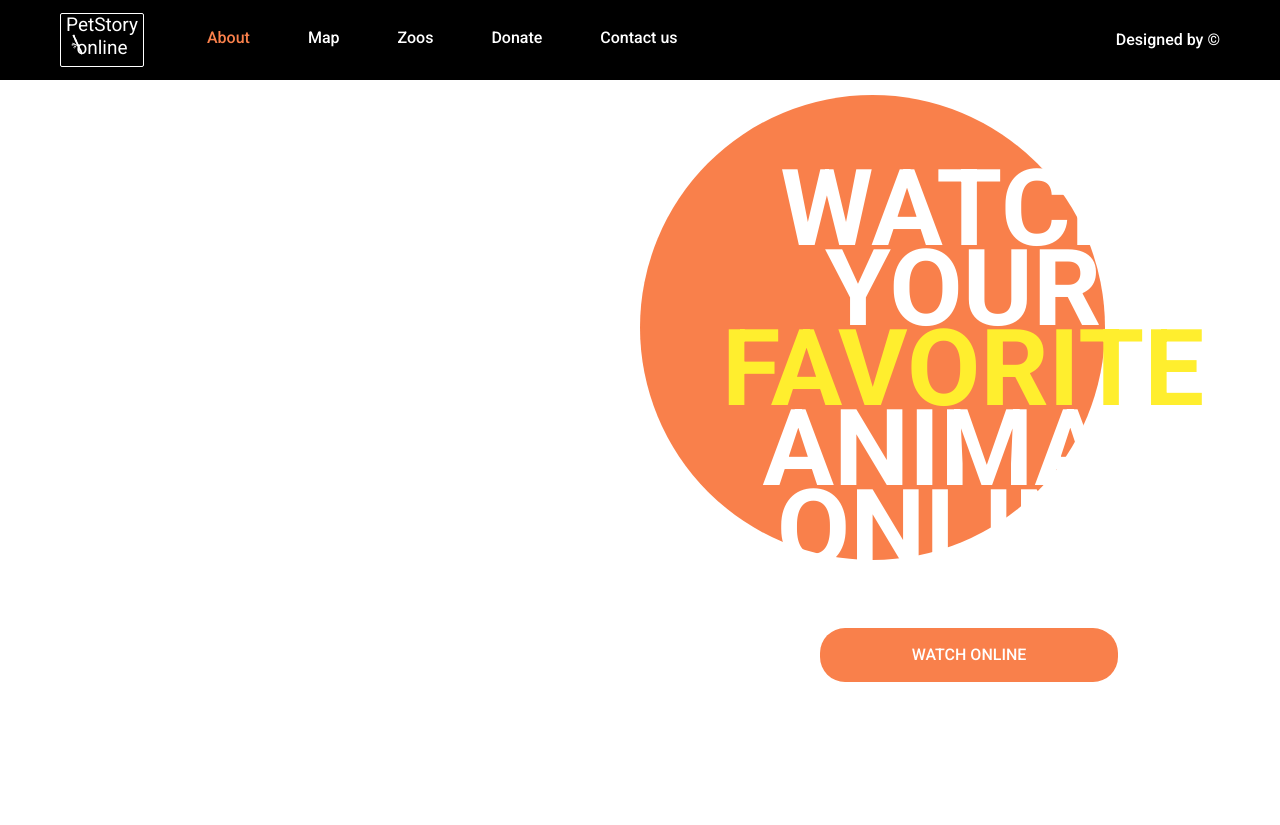
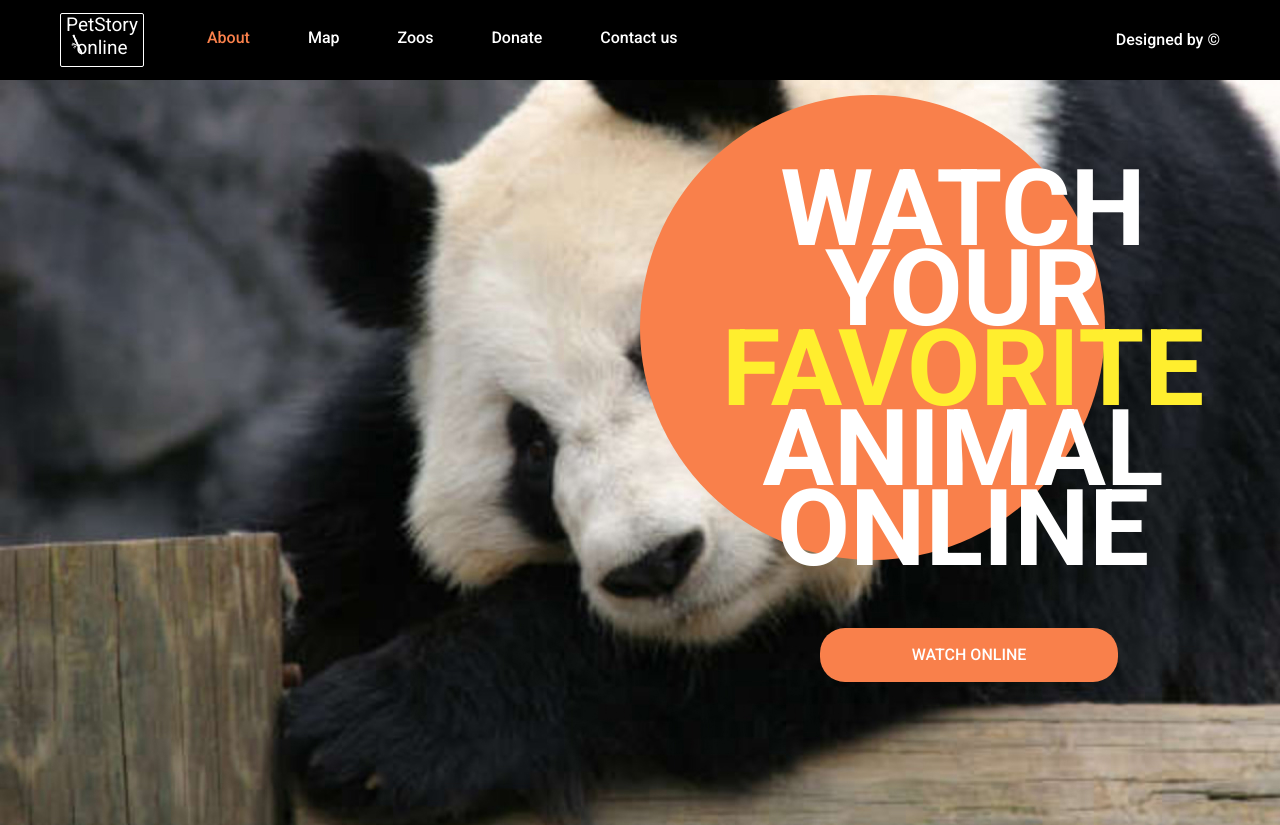
Before and after one commit to bilokrylets/online-zoo-layout, a plain HTML site: page pages/index.html in a window 1280 px wide. Shown: the top 825 px of the page. Drawn offline with Linux system fonts and the light colour scheme.

Commit message:
github pages css bg update

```diff
--- a/pages/index.html
+++ b/pages/index.html
@@ -4,10 +4,8 @@
     <meta charset="UTF-8">
     <meta http-equiv="X-UA-Compatible" content="IE=edge">
     <meta name="viewport" content="width=device-width, initial-scale=1.0">
+    <link rel="stylesheet" href="./scss/main.css">
     <link href="https://fonts.googleapis.com/css?family=Roboto:100,100italic,300,300italic,regular,italic,500,500italic,700,700italic,900,900italic" rel="stylesheet" />
-
-
-    <link rel="stylesheet" href="./scss/main.css">
 
     <title>PetStory About</title>
 </head>
--- a/pages/scss/layout/_s1_watch.scss
+++ b/pages/scss/layout/_s1_watch.scss
@@ -1,5 +1,6 @@
 .watch-wrapper {
-    background-image:url("../assets/images/watch-bg.jpg") ;
+    background-image:url("../../../assets/images/watch-bg.jpg") ;
+    // assets/images/watch-bg.jpg"
     height: 780px;
 
 
```
Also changed, not shown: pages/donate.html (+1 -3 lines), pages/scss/main.css.
